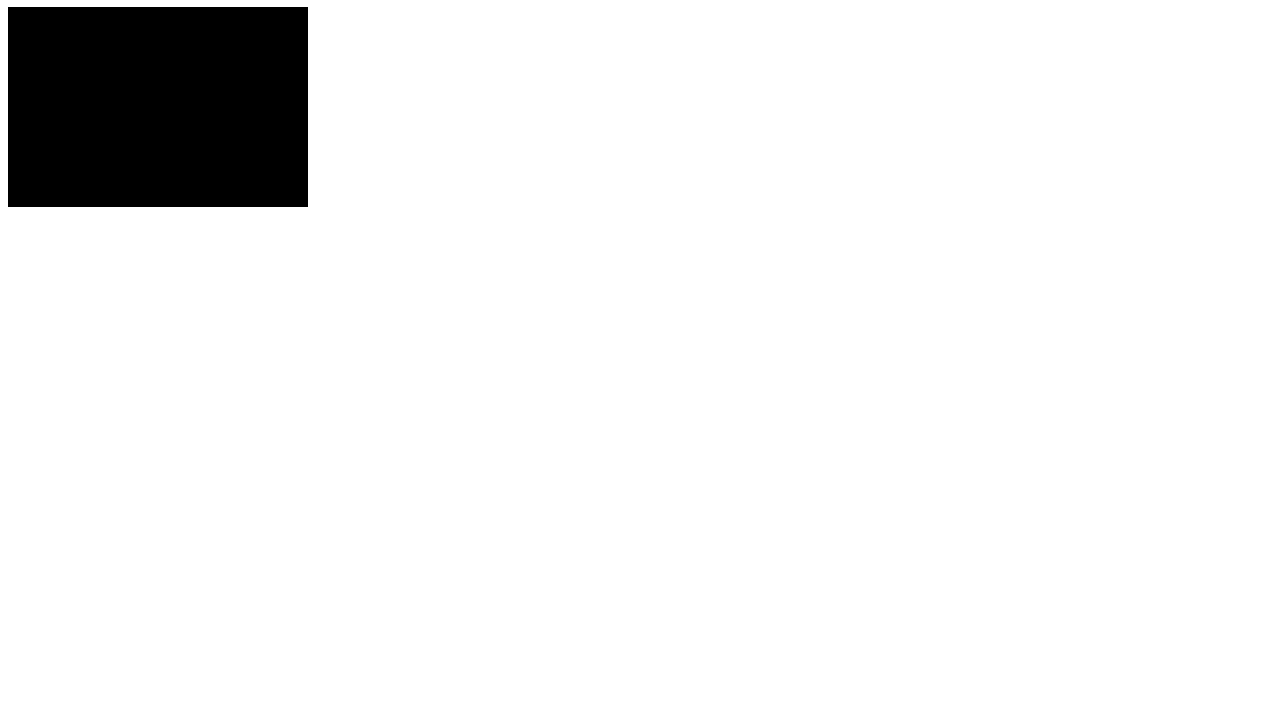
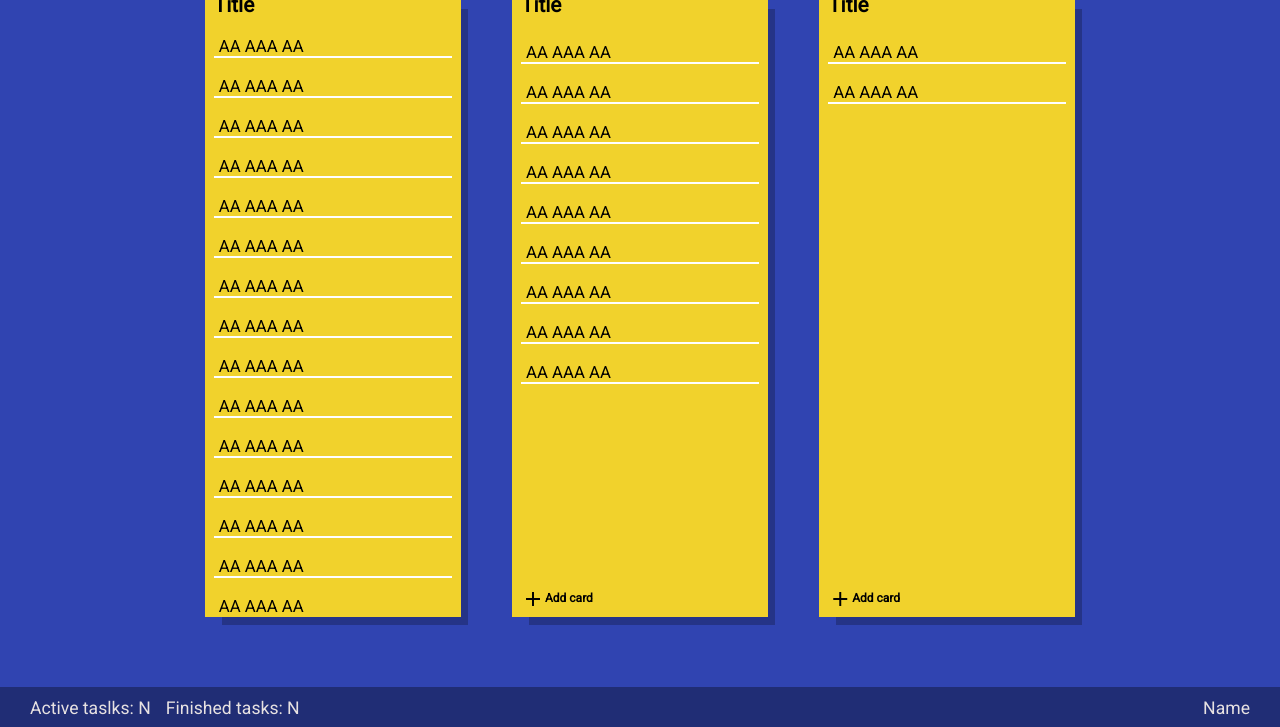
Before and after one commit to DanZZZeDanZZZeDanZZZe/pure-ts-kanban, a website built with webpack: page src/index.html in a window 1280 px wide. Shown: the part 73-800 px from the top of the page. Built offline with nearby package versions, Linux system fonts and the light colour scheme.

Commit message:
add layout

```diff
--- a/package.json
+++ b/package.json
@@ -32,6 +32,7 @@
   },
   "dependencies": {
     "@babel/polyfill": "^7.8.7",
-    "babel-polyfill": "^6.26.0"
+    "babel-polyfill": "^6.26.0",
+    "normalize.css": "^8.0.1"
   }
 }
--- a/src/index.html
+++ b/src/index.html
@@ -3,10 +3,131 @@
 <head>
   <meta charset="UTF-8">
   <meta name="viewport" content="width=device-width, initial-scale=1.0">
-  <title>TS</title>
+  <link href="https://fonts.googleapis.com/icon?family=Material+Icons" rel="stylesheet">
+  <title>Kanban</title>
 </head>
 <body>
-  <h1>hello TS!</h1>
-  <div class="container"></div>
+  <div id="app"></div>
+  <div class="kanban">
+
+    <div class="header">
+
+      <div>
+        <h1>Kanban</h1>
+      </div>
+
+      <div class="user-menu">
+        <button>
+          <i class="material-icons">all_inbox</i>
+        </button>
+      </div>
+
+    </div>
+    <div class="surface">
+      <div class="card-holder">
+        <div class="card">
+
+          <div class="card-header">
+            <p class="card-title">Title</p>
+          </div>
+
+          <div class="task-holder">
+            <div class="tasks">
+              <div class="task">AA AAA AA</div>
+              <div class="task">AA AAA AA</div>
+              <div class="task">AA AAA AA</div>
+              <div class="task">AA AAA AA</div>
+              <div class="task">AA AAA AA</div>
+              <div class="task">AA AAA AA</div>
+              <div class="task">AA AAA AA</div>
+              <div class="task">AA AAA AA</div>
+              <div class="task">AA AAA AA</div>
+              <div class="task">AA AAA AA</div>
+              <div class="task">AA AAA AA</div>
+              <div class="task">AA AAA AA</div>
+              <div class="task">AA AAA AA</div>
+              <div class="task">AA AAA AA</div>
+              <div class="task">AA AAA AA</div>
+              <div class="task">AA AAA AA</div>
+              <div class="task">AA AAA AA</div>
+              <div class="task">AA AAA AA</div>
+              <div class="task">AA AAA AA</div>
+              <div class="task">AA AAA AA</div>
+              <div class="task">AA AAA AA</div>
+              <div class="task">AA AAA AA</div>
+            </div>
+            <div class="card-control-panel">
+              <button class="add-button">
+                <i class="material-icons">add</i>
+                <p>Add card<p>
+              </button>
+            </div>
+          </div>
+
+        </div>
+
+        <div class="card">
+
+          <div class="card-header">
+            <p class="card-title">Title</p>
+          </div>
+
+          <div class="task-holder">
+            <div class="tasks">
+              <div class="task">AA AAA AA</div>
+              <div class="task">AA AAA AA</div>
+              <div class="task">AA AAA AA</div>
+              <div class="task">AA AAA AA</div>
+              <div class="task">AA AAA AA</div>
+              <div class="task">AA AAA AA</div>
+              <div class="task">AA AAA AA</div>
+              <div class="task">AA AAA AA</div>
+              <div class="task">AA AAA AA</div>
+            </div>
+            <div class="card-control-panel">
+              <button class="add-button">
+                <i class="material-icons">add</i>
+                <p>Add card<p>
+              </button>
+            </div>
+          </div>
+
+        </div>
+
+        <div class="card">
+
+          <div class="card-header">
+            <p class="card-title">Title</p>
+          </div>
+
+          <div class="task-holder">
+            <div class="tasks">
+              <div class="task">AA AAA AA</div>
+              <div class="task">AA AAA AA</div>
+            </div>
+            <div class="card-control-panel">
+              <button class="add-button">
+                <i class="material-icons">add</i>
+                <p>Add card<p>
+              </button>
+            </div>
+          </div>
+
+        </div>
+
+      </div>
+    </div>
+
+    <div class="footer">
+      <div class="footer-statistics">
+        <p>Active taslks: N</p>
+        <p>Finished tasks: N</p>
+      </div>
+      <div class="footer-user">
+        <p>Name</p>
+      </div>
+    </div>
+
+  </div>
 </body>
 </html>
--- a/src/index.ts
+++ b/src/index.ts
@@ -1,5 +1 @@
-import './styles.scss'
-
-const str : string = "ts"
-
-console.log('hello', str)
+import './scss/index.scss'
--- /dev/null
+++ b/src/scss/_mixins.scss
@@ -0,0 +1,31 @@
+@mixin button($color: black) {
+  @include cleared-button();
+  height: 30px;
+  min-width: 30px;
+  text-align: center;
+  display: inline-block;
+  position: relative;
+  border-radius: 3px;
+
+  & i {
+    font-size: 24px;
+  }
+
+  &:active, &.active {
+    color: $color;
+  }
+
+  &:hover {
+    background: rgba(238, 238, 238, 0.548);
+    cursor: pointer;
+  }
+}
+
+@mixin cleared-button {
+  padding: 0;
+  border: none;
+  font: inherit;
+  color: inherit;
+  outline: none;
+  background-color: transparent;
+}
--- /dev/null
+++ b/src/scss/_variables.scss
@@ -0,0 +1,16 @@
+$header-height: 44px;
+$footer-height: 40px;
+
+$card-width: 20%;
+$card-min-width: 200px;
+$card-min-height: 150px;
+
+$card-header-height: 30px;
+$task-height: 30px;
+
+$primary-color: rgb(32, 45, 117);
+$color-auxiliary: lighten($primary-color, 15%);
+$card-color: saturate(invert($color-auxiliary), 30%);
+
+$media-screen-param: max-width;
+$media-param-value: 350px;
--- /dev/null
+++ b/src/scss/card.scss
@@ -0,0 +1,75 @@
+.card {
+  &-header {
+    height: $card-header-height;
+
+    .card-title {
+      font-size: 1.3rem;
+      font-weight: bold;
+    }
+  }
+
+  .task-holder {
+    flex-grow: 1;
+    overflow-y: auto;
+    display: flex;
+    flex-direction: column;
+
+    .tasks {
+      .task {
+        margin-top: 10px;
+        padding-left: 5px;
+        margin-bottom: 2px;
+        height: $task-height;
+        font-size: 1.05rem;
+        border-bottom: 2px solid white;
+        margin-right: 9px;
+        display: flex;
+        align-items: flex-end;
+      }
+      flex-grow: 1;
+    }
+    .card-control-panel {
+      height: 30px;
+
+      button {
+        @include button(white);
+        font-weight: bold;
+        padding-right: 5px;
+        display: flex;
+        align-items: center;
+      }
+    }
+  }
+
+  width: $card-width;
+  min-width: $card-min-width;
+
+  max-height: 90%;
+  min-height: 150px;
+
+  display: flex;
+  flex-direction: column;
+
+  padding: 3px 0 3px 9px;
+  background: $card-color;
+  box-shadow: 12px 13px 0px -5px rgba(0,0,0,0.24);
+  color: black;
+  margin: 0 2%;
+}
+
+@mixin mobile-card {
+  .card {
+    &-title {
+      font-size: 1rem;
+    }
+
+    .task-holder {
+      min-height: $card-min-height - $card-header-height;
+    }
+
+    display: block;
+    width: 90%;
+    margin: 20px auto;
+    max-height: none;
+  }
+}
--- /dev/null
+++ b/src/scss/footer.scss
@@ -0,0 +1,27 @@
+.footer {
+  &-statistics {
+    p {
+      display: block;
+      margin-right: 15px;
+    }
+    display: flex;
+    width: 400px;
+  }
+  position: absolute;
+  left: 0;
+  right: 0;
+  bottom: 0;
+  height: $footer-height;
+  background: $primary-color;
+  display: flex;
+  justify-content: space-between;
+  align-items: center;
+  font-size: 1.1rem;
+  padding: 3px 30px 0px;
+}
+
+@mixin mobile-footer {
+  .footer {
+    display: none;
+  }
+}
--- /dev/null
+++ b/src/scss/header.scss
@@ -0,0 +1,35 @@
+.header {
+  position: absolute;
+  left: 0;
+  right: 0;
+  top: 0;
+  height: $header-height;
+  background: $primary-color;
+  display: flex;
+  justify-content: space-between;
+  align-items: center;
+  padding: 0px 30px;
+
+  & button {
+    @include button();
+  }
+}
+
+@mixin mobile-header {
+  .header {
+    height: $header-height * 0.8;
+    z-index: 1;
+    background: rgba(255, 255, 255, 0.171);
+    justify-content: center;
+
+    & h1 {
+      font-size: 0.8rem;
+    }
+
+    & .user-menu {
+      color: black;
+      position: absolute;
+      right: 10px;
+    }
+  }
+}
--- /dev/null
+++ b/src/scss/index.scss
@@ -0,0 +1,42 @@
+@import url('https://fonts.googleapis.com/css2?family=Roboto&display=swap');
+@import "~normalize.css";
+
+@import "variables";
+@import "mixins";
+@import "header";
+@import "surface";
+@import "card";
+@import "footer";
+
+* {
+  margin: 0;
+  padding: 0;
+  box-sizing: border-box;
+}
+
+body {
+  font-family: 'Roboto', sans-serif;
+  font-size: 12px;
+  overflow: hidden;
+}
+
+.kanban {
+  position: relative;
+  height: 100%;
+  max-width: 100%;
+  color: rgb(231, 226, 226);
+  position: absolute;
+  left: 0;
+  right: 0;
+  top: 0;
+}
+
+@media screen and (
+    $media-screen-param:
+    $media-param-value
+) {
+  @include mobile-header;
+  @include mobile-surface;
+  @include mobile-card;
+  @include mobile-footer;
+}
--- /dev/null
+++ b/src/scss/surface.scss
@@ -0,0 +1,32 @@
+.surface {
+  .card-holder {
+    height: 100%;
+    width: 100%;
+    display: flex;
+    justify-content: center;
+    overflow-x: auto;
+    overflow-y: hidden;
+    padding-top: 20px;
+  }
+
+  position: absolute;
+  left: 0;
+  right: 0;
+  bottom: $footer-height;
+  top: $header-height;
+  background: $color-auxiliary;
+}
+
+@mixin mobile-surface {
+  .surface {
+    .card-holder {
+      display: block;
+      height: none;
+      padding-top: $header-height;
+      overflow-x: hidden;
+      overflow-y: auto;
+    }
+    top: 0;
+    bottom: 0;
+  }
+}
--- a/src/styles.scss
+++ /dev/null
@@ -1,7 +0,0 @@
-$height: 200px;
-
-.container {
-  height: $height;
-  width: 300px;
-  background: #000;
-}
--- a/webpack.config.js
+++ b/webpack.config.js
@@ -65,7 +65,8 @@ module.exports = {
       template: './index.html',
       minify: {
         collapseWhitespace: isProd
-      }
+      },
+      hot: isDev
     }),
     new CleanWebpackPlugin(),
     new MiniCssExtractPlugin({
```
Also changed, not shown: 1 other file.
